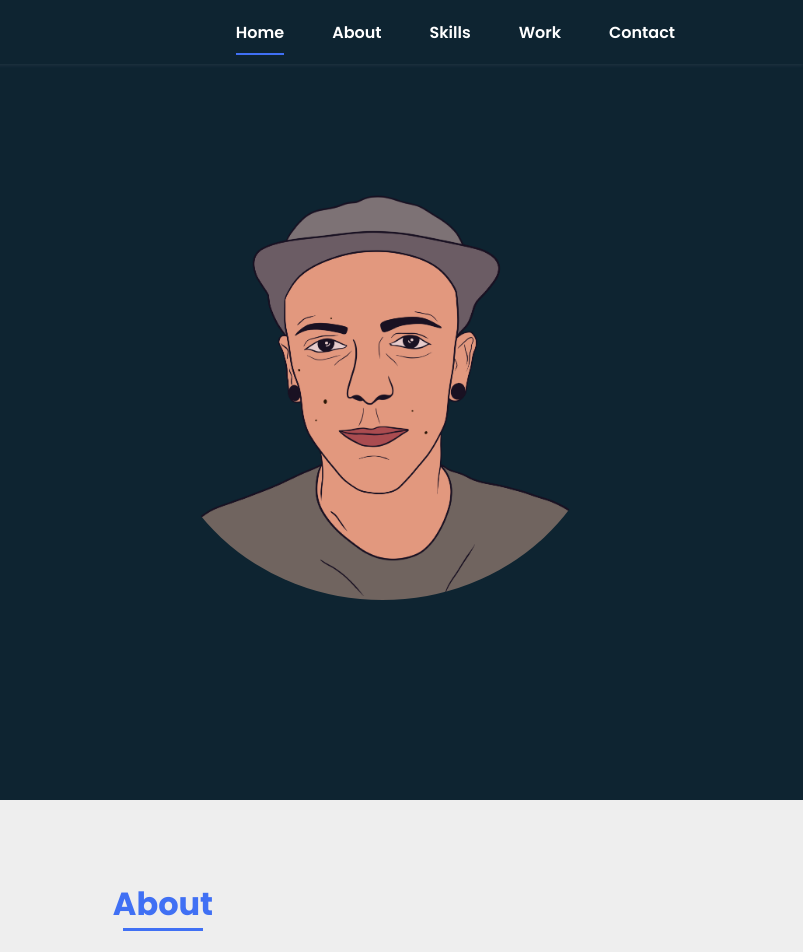
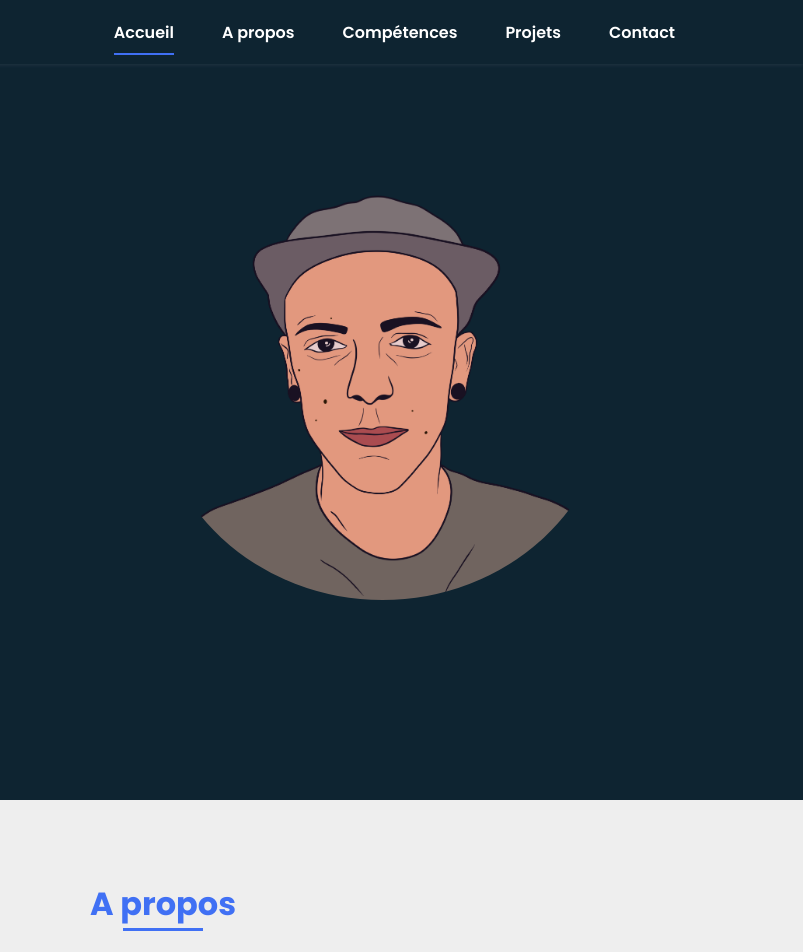
Before and after one commit to Maxencergn/portfolio-m-r, a plain HTML site: page index.html in a window 1280 px wide. Shown: the top 952 px of the page, 477-1280 px from the left. Drawn offline with nearby package versions, Linux system fonts and the light colour scheme.

Commit message:
finish V3

```diff
--- a/index.html
+++ b/index.html
@@ -25,16 +25,16 @@
         <div class="nav__menu" id="nav-menu">
           <ul class="nav__list">
             <li class="nav__item">
-              <a href="#home" class="nav__link active">Home</a>
+              <a href="#home" class="nav__link active">Accueil</a>
             </li>
             <li class="nav__item">
-              <a href="#about" class="nav__link">About</a>
+              <a href="#about" class="nav__link">A propos</a>
             </li>
             <li class="nav__item">
-              <a href="#skills" class="nav__link">Skills</a>
+              <a href="#skills" class="nav__link">Compétences</a>
             </li>
             <li class="nav__item">
-              <a href="#work" class="nav__link">Work</a>
+              <a href="#work" class="nav__link">Projets</a>
             </li>
             <li class="nav__item">
               <a href="#contact" class="nav__link">Contact</a>
@@ -64,7 +64,7 @@
             ></span>
           </h1>
 
-          <a href="assets/img/Maxence Raingeonneau.pdf" class="button" download>Télécharger mon CV</a>
+          <a href="assets/img/Maxence-Raingeonneau.pdf" class="button" download>Télécharger mon CV</a>
         </div>
 
         <div class="home__social">
@@ -85,7 +85,7 @@
 
       <!--===== ABOUT =====-->
       <section class="about section" id="about">
-        <h2 class="section-title">About</h2>
+        <h2 class="section-title">A propos</h2>
 
         <div class="about__container bd-grid">
           <div class="about__img">
@@ -181,7 +181,7 @@
 
       <!--===== SKILLS =====-->
       <section class="skills section" id="skills">
-        <h2 class="section-title">Skills</h2>
+        <h2 class="section-title">Compétences</h2>
 
         <div class="skills__container bd-grid">
           <div>
@@ -195,6 +195,7 @@
               <img class="skilss-img" src="assets/img/reactlogo.png" />
               <img class="skilss-img" src="assets/img/Gitlogo.png" />
               <img class="skilss-img" src="assets/img/nodejs.png" />
+              <img class="skilss-img" src="assets/img/mysql.png" />
             </div>
           </div>
         </div>
@@ -202,7 +203,7 @@
 
       <!--===== WORK =====-->
       <section class="work section" id="work">
-        <h2 class="section-title">Work</h2>
+        <h2 class="section-title">Projets</h2>
         <div class="container-work">
           <div class="container-img-work">
             <img src="./assets/img/bj1.png" alt="Avatar" class="image">
```
Also changed, not shown: assets/img/mysql.png (added), 2 other files.
